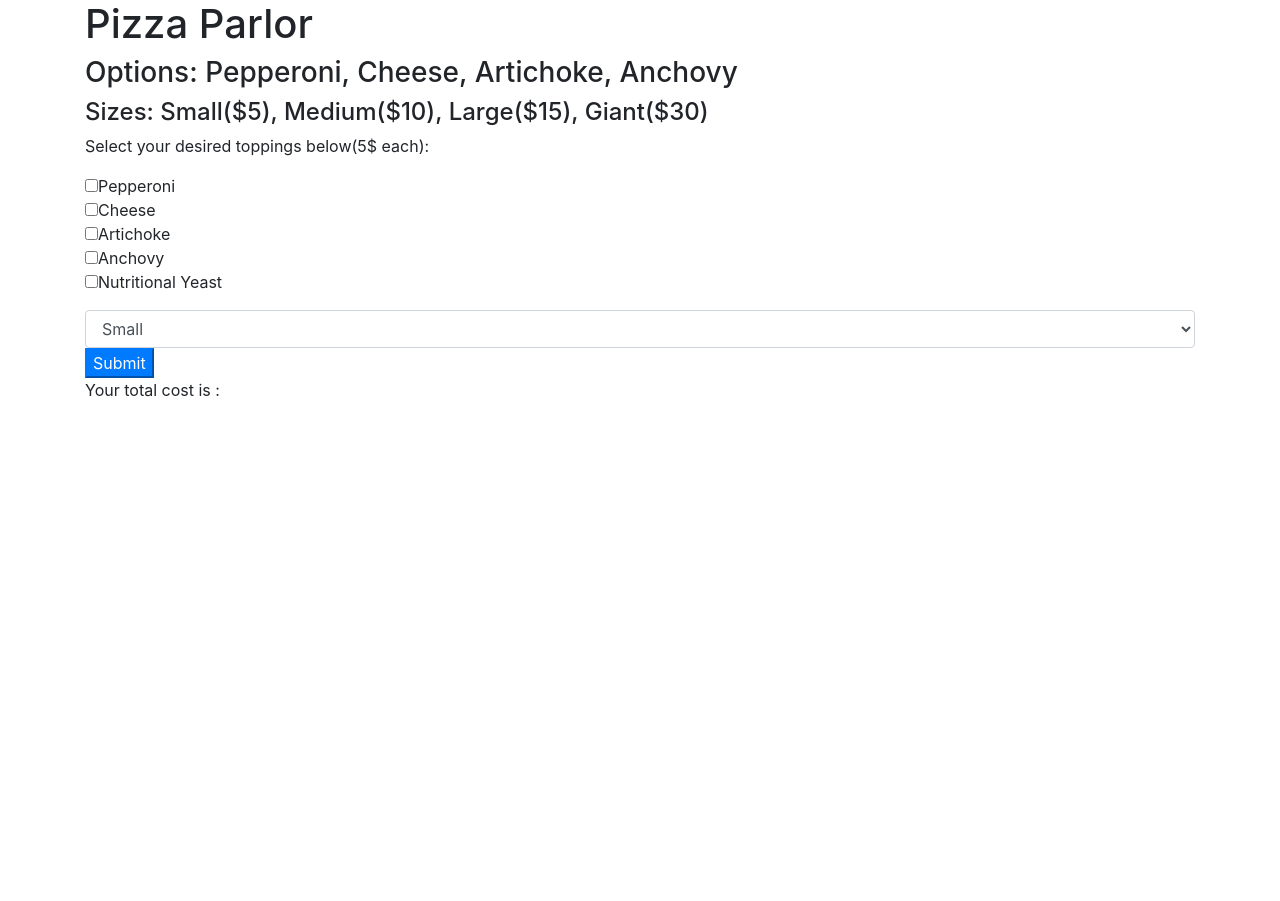
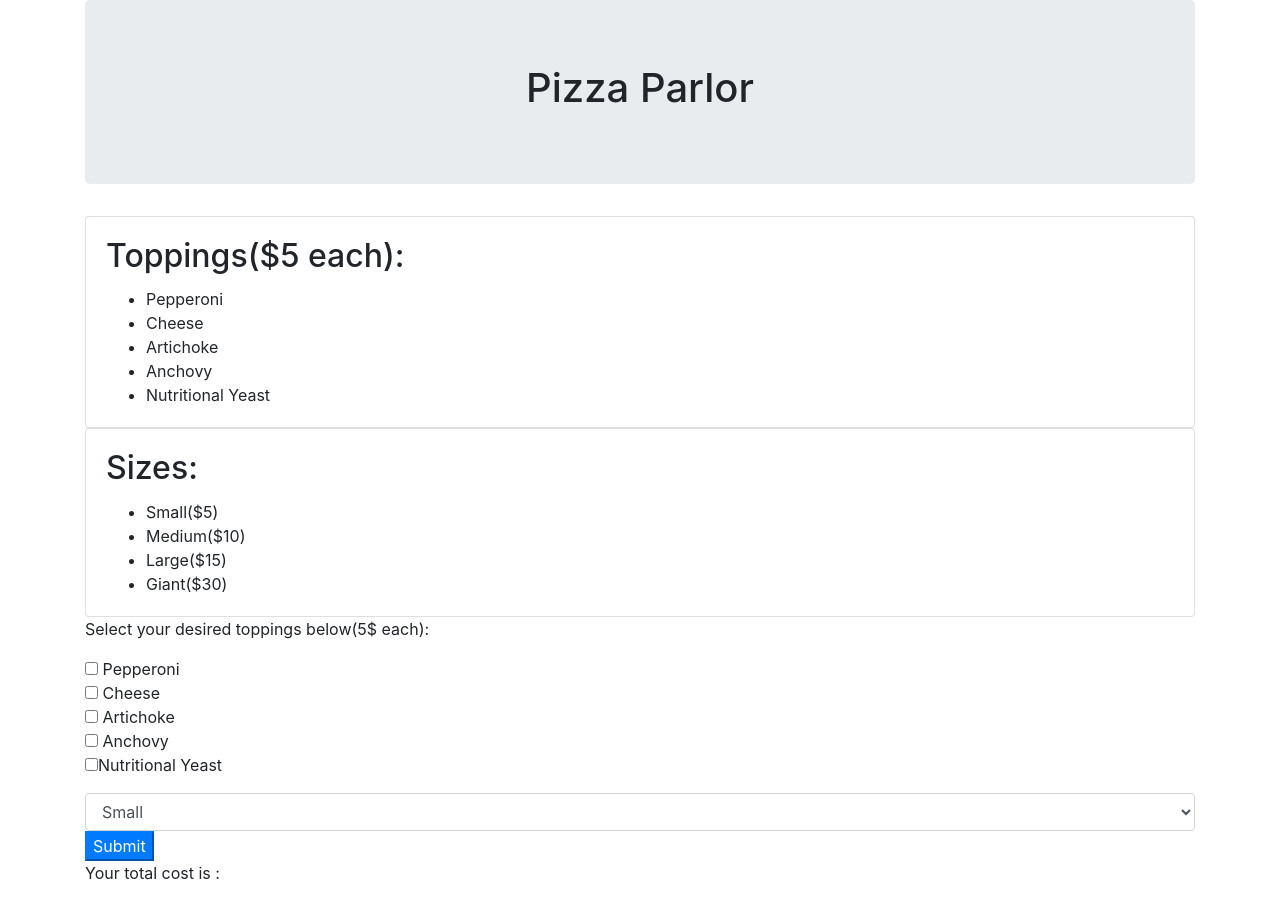
Before and after one commit to hagoodwi92/pizzaParlor, a plain HTML site: page index.html in a window 1280 px wide. Before the commit the page ends 800 px from the top, so only its background shows below. Drawn offline with Linux system fonts and the light colour scheme.

Commit message:
add cards to styling

```diff
--- a/css/styles.css
+++ b/css/styles.css
@@ -0,0 +1,3 @@
+h1{
+  text-align: center;
+}
--- a/index.html
+++ b/index.html
@@ -9,16 +9,39 @@
 </head>
 <body>
   <div class="container">
-    <h1>Pizza Parlor</h1>
-    <h3>Options: Pepperoni, Cheese, Artichoke, Anchovy</h3>
-    <h4>Sizes: Small($5), Medium($10), Large($15), Giant($30)</h4>
+    <div class="jumbotron">
+      <h1>Pizza Parlor</h1>
+    </div>
+    <div class="card">
+      <div class="card-body">
+        <h2 class="card-title">Toppings($5 each):</h2>
+        <ul class="card-text">
+          <li>Pepperoni</li>
+          <li>Cheese</li>
+          <li>Artichoke</li>
+          <li>Anchovy</li>
+          <li>Nutritional Yeast</li>
+        </ul>
+      </div>
+    </div>
+    <div class="card">
+      <div class="card-body">
+        <h2 class="card-title">Sizes:</h2>
+        <ul class="card-text">
+          <li>Small($5)</li>
+          <li>Medium($10)</li>
+          <li>Large($15)</li>
+          <li>Giant($30)</li>
+        </ul>
+      </div>
+    </div>
       <form id="formOne">
         <div class = "form-group">
           <p>Select your desired toppings below(5$ each):</p>
-          <input type="checkbox" name = "topping1" value="Pepperoni">Pepperoni<br>
-          <input type="checkbox" name = "topping2" value="Cheese">Cheese<br>
-          <input type="checkbox" name = "topping3" value="Artichoke">Artichoke<br>
-          <input type="checkbox" name = "topping4" value="Anchovy">Anchovy<br>
+          <input type="checkbox" name = "topping1" value="Pepperoni"> Pepperoni<br>
+          <input type="checkbox" name = "topping2" value="Cheese"> Cheese<br>
+          <input type="checkbox" name = "topping3" value="Artichoke"> Artichoke<br>
+          <input type="checkbox" name = "topping4" value="Anchovy"> Anchovy<br>
           <input type="checkbox" name = "topping5" value="NutritionalYeast">Nutritional Yeast<br>
         </div>
         <select class ="form-control" id="size">
```
